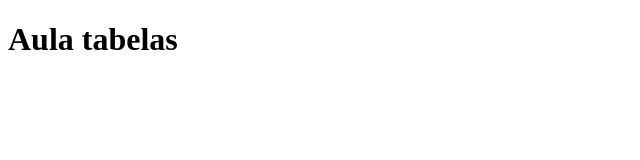
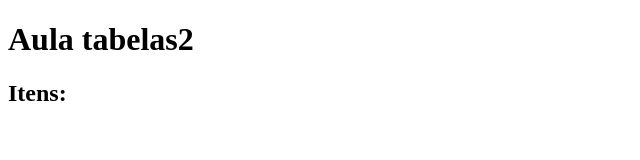
Before and after one commit to XidthyDev/devquest-tabela, a plain HTML site: page index.html in a window 1280 px wide. Shown: the whole page, without its empty margins (0-640 px from the left). Drawn offline with Linux system fonts and the light colour scheme.

```diff
--- a/index.html
+++ b/index.html
@@ -7,6 +7,7 @@
   <title>Tabela</title>
 </head>
 <body>
-  <h1>Aula tabelas</h1>
+  <h1>Aula tabelas2</h1>
+  <h2>Itens:</h2>
 </body>
 </html>
```
